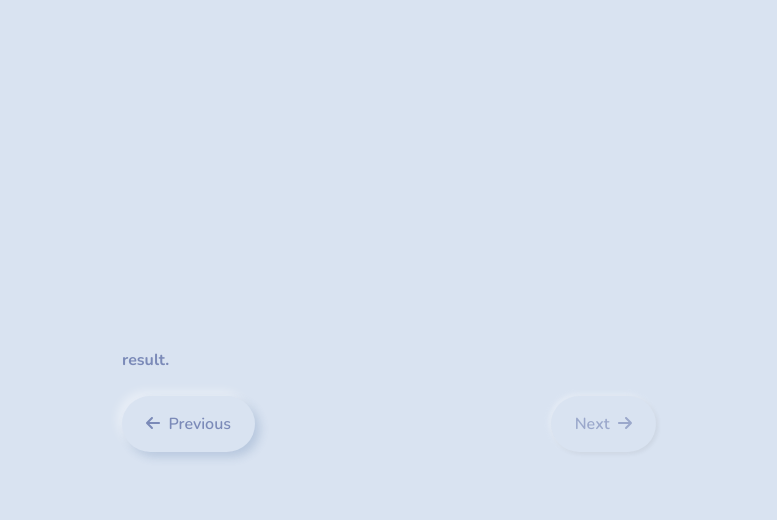
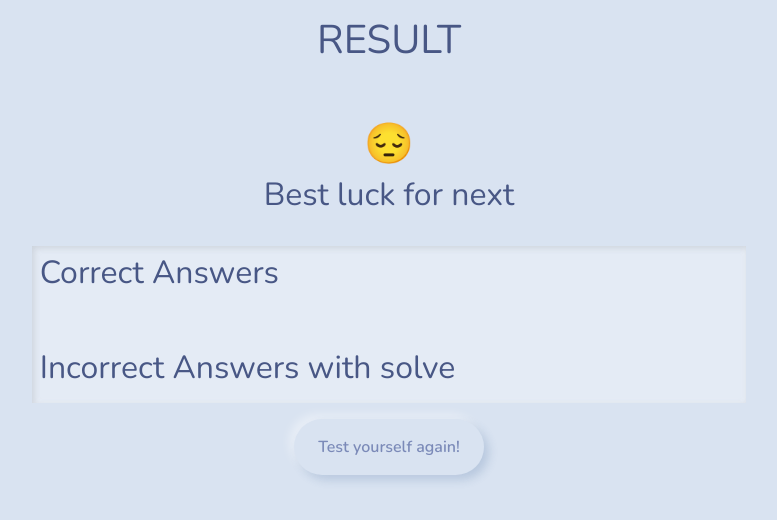
Before and after one commit to Tanvin-Ahmed/quiz-web-app-client, a React (Create React App) app: page /quiz/result in a window 1280 px wide. Shown: the top 520 px of the page, without its empty margins (251-1028 px from the left). Built offline with nearby package versions, Linux system fonts and the light colour scheme.

Commit message:
add result screen and update reducer

```diff
--- a/src/App.tsx
+++ b/src/App.tsx
@@ -4,6 +4,7 @@ import { BrowserRouter, Routes, Route } from "react-router-dom";
 import { Container } from "react-bootstrap";
 import HomeScreen from "./screen/HomeScreen";
 import QuestionsScreen from "./screen/QuestionsScreen";
+import ResultScreen from "./screen/ResultScreen";
 
 function App() {
 	return (
@@ -13,6 +14,7 @@ function App() {
 					<Routes>
 						<Route path="/" element={<HomeScreen />} />
 						<Route path="/quiz/:questionId" element={<QuestionsScreen />} />
+						<Route path="/quiz/result" element={<ResultScreen />} />
 					</Routes>
 				</Container>
 			</BrowserRouter>
--- a/src/app/reducers/quizReducer.ts
+++ b/src/app/reducers/quizReducer.ts
@@ -11,9 +11,13 @@ export const userAnsReducer = (state = initialState, action: quizType) => {
 			const ans = action.payload;
 			const exist = state.answer.find(a => a.QId === ans.QId);
 			if (exist) {
-				return { answer: state.answer.map(a => (a.QId === ans.QId ? ans : a)) };
+				const Answers = state.answer.map(a => (a.QId === ans.QId ? ans : a));
+				localStorage.setItem("persist:answer", JSON.stringify(Answers));
+				return { answer: Answers };
 			}
-			return { answer: [...state.answer, action.payload] };
+			const Answers = [...state.answer, action.payload];
+			localStorage.setItem("persist:answer", JSON.stringify(Answers));
+			return { answer: Answers };
 
 		case quizActionType.USER_ANS_RESET:
 			return initialState;
--- a/src/screen/QuestionsScreen.tsx
+++ b/src/screen/QuestionsScreen.tsx
@@ -72,9 +72,22 @@ const QuestionsScreen = () => {
 						))}
 					</Form.Group>
 					{Number(questionId) === questions.length ? (
-						<Button className="mt-3" type="submit">
-							Submit
-						</Button>
+						<LinkContainer
+							aria-disabled={
+								answer.find(a => a.QId === Number(questionId)) ? false : true
+							}
+							to="/quiz/result"
+						>
+							<Button
+								disabled={
+									answer.find(a => a.QId === Number(questionId)) ? false : true
+								}
+								className="mt-3"
+								type="submit"
+							>
+								Submit
+							</Button>
+						</LinkContainer>
 					) : (
 						<div className="d-flex justify-content-between align-items-center mt-3">
 							<LinkContainer to={`/quiz/${Number(questionId) - 1}`}>
--- /dev/null
+++ b/src/screen/ResultScreen.tsx
@@ -0,0 +1,102 @@
+import React, { useEffect, useState } from "react";
+import { Button, Col, ListGroup, Row } from "react-bootstrap";
+import { useNavigate } from "react-router-dom";
+import { userAnsStateReset } from "../app/actions/quizActions";
+import { useAppDispatch, useAppSelector } from "../app/hooks/reduxHooks";
+import { correctAns, questions } from "../utils/questions";
+
+const ResultScreen = () => {
+	const navigate = useNavigate();
+	const dispatch = useAppDispatch();
+	const [Qns, setQns] = useState<QuestionType[]>([]);
+	const [correct, setCorrect] = useState<AnswerType[]>([]);
+	const [incorrect, setIncorrect] = useState<AnswerType[]>([]);
+	const answers = useAppSelector(state => state.userAns.answer);
+
+	useEffect(() => {
+		const correct_ans = answers.filter(
+			a => a.ans === correctAns[a.QId - 1].ans
+		);
+		setCorrect(correct_ans);
+
+		const incorrect_ans = answers.filter(
+			a => a.ans !== correctAns[a.QId - 1].ans
+		);
+		setIncorrect(incorrect_ans);
+	}, [answers]);
+
+	useEffect(() => {
+		const allQns = questions;
+		setQns(allQns);
+	}, []);
+
+	const handleReset = () => {
+		localStorage.removeItem("persist:answer");
+		dispatch(userAnsStateReset());
+		navigate(`/quiz/${1}`);
+	};
+
+	return (
+		<Row className="p-3 d-flex justify-content-center align-items-center">
+			<Col sm={12} md={8}>
+				<h1 className="text-center">RESULT</h1>
+				<br />
+				<br />
+				<div className="text-center">
+					{correct.length === 0 ? (
+						<>
+							<h1>😔</h1>
+							<h2>Best luck for next</h2>
+						</>
+					) : correct.length <= 3 ? (
+						<>
+							<h1>😐</h1>
+							<h2>Good Job!</h2>
+						</>
+					) : correct.length <= 5 ? (
+						<>
+							<h1>🤗</h1>
+							<h2>Well Done!!</h2>
+						</>
+					) : correct.length === 6 ? (
+						<>
+							<h1>😍</h1>
+							<h2>Excellent!!!</h2>
+						</>
+					) : null}
+				</div>
+				<br />
+				<ListGroup variant="flush" className="p-2">
+					<h2>Correct Answers</h2>
+					{correct.map(ans => (
+						<ListGroup.Item key={ans.QId}>
+							{ans.QId.toString() + ". "}
+							<strong>{Qns.find(q => q._id === ans.QId)?.Q}</strong>
+							<p className="m-0 p-0 text-success">Answer: {ans.ans}</p>
+						</ListGroup.Item>
+					))}
+					<br />
+					<br />
+					<h2>Incorrect Answers with solve</h2>
+					{incorrect.map((ans, index) => (
+						<ListGroup.Item key={index}>
+							{ans.QId.toString() + ". "}
+							<strong>{Qns.find(q => q._id === ans.QId)?.Q}</strong>
+							<p className=" text-danger">Your answer: {ans.ans}</p>
+							<p className="text-success">
+								Correct answer: {correctAns.find(ca => ca.QId === ans.QId)?.ans}
+							</p>
+						</ListGroup.Item>
+					))}
+				</ListGroup>
+				<div className="text-center">
+					<Button type="button" className="my-3" onClick={handleReset}>
+						Test yourself again!
+					</Button>
+				</div>
+			</Col>
+		</Row>
+	);
+};
+
+export default ResultScreen;
--- a/src/type.d.ts
+++ b/src/type.d.ts
@@ -9,11 +9,6 @@ interface AnswerType {
 	ans: string;
 }
 
-interface CorrectAnswerType {
-	QId: number;
-	ans: string;
-}
-
 interface InitStateForUserAns {
 	answer: AnswerType[];
 }
```
